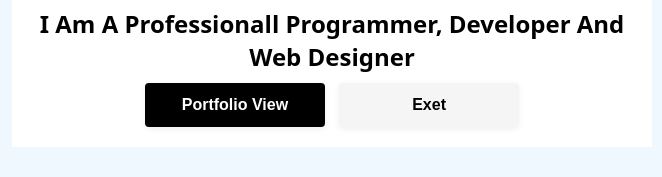
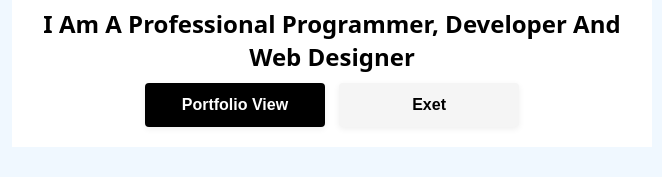
Before and after one commit to Ammar2852021/mero, a plain HTML site: page index.html in a window 1280 px wide. Shown: the part 475-652 px from the top of the page, 308-970 px from the left. Drawn offline with Linux system fonts and the light colour scheme.

Commit message:
Modified Some Files

```diff
--- a/index.html
+++ b/index.html
@@ -12,7 +12,7 @@
     <div class="card">
         <h3>Hello, I am Ammar Ahmed</h3>
         <p>
-            I am a professionall programmer, developer and web designer</p>
+            I am a professional programmer, developer and web designer</p>
 
         <button class="btn btn-primary"><a href="https://ammar2852021.github.io/Portfolio/">Portfolio view</a></button>
         <button class="btn btn-secondary" id="exet">Exet</button>
```
